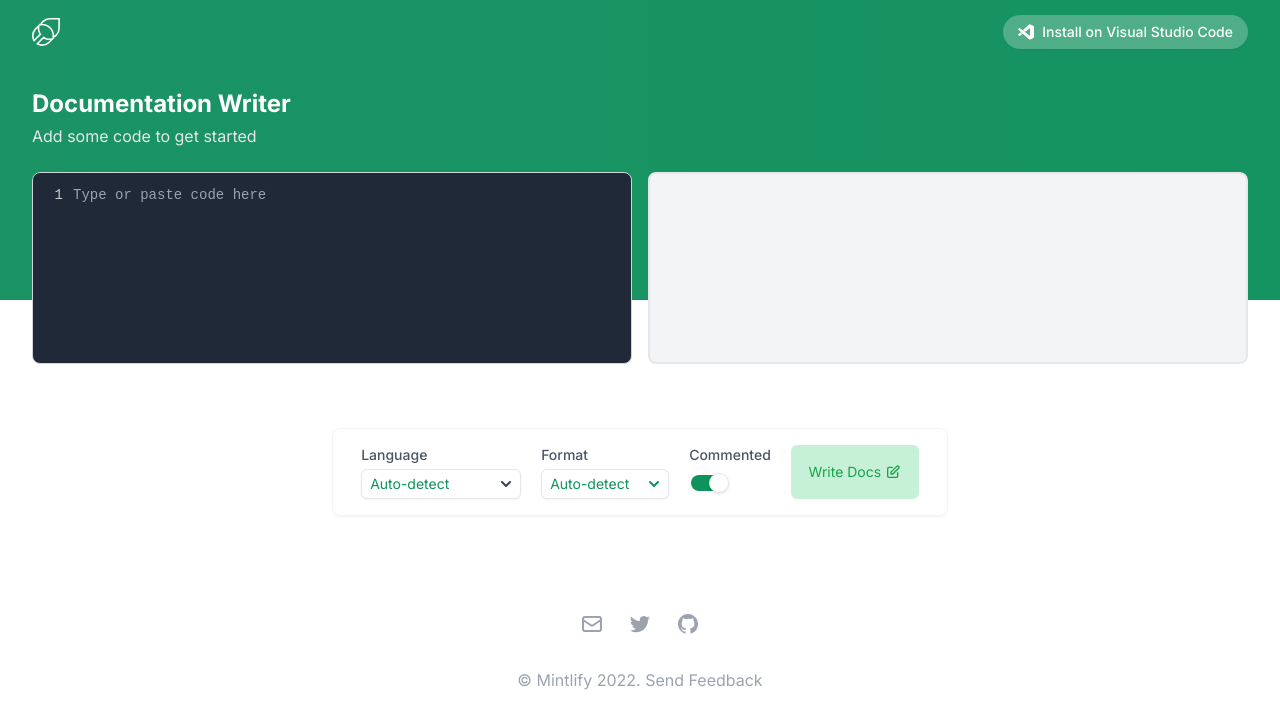
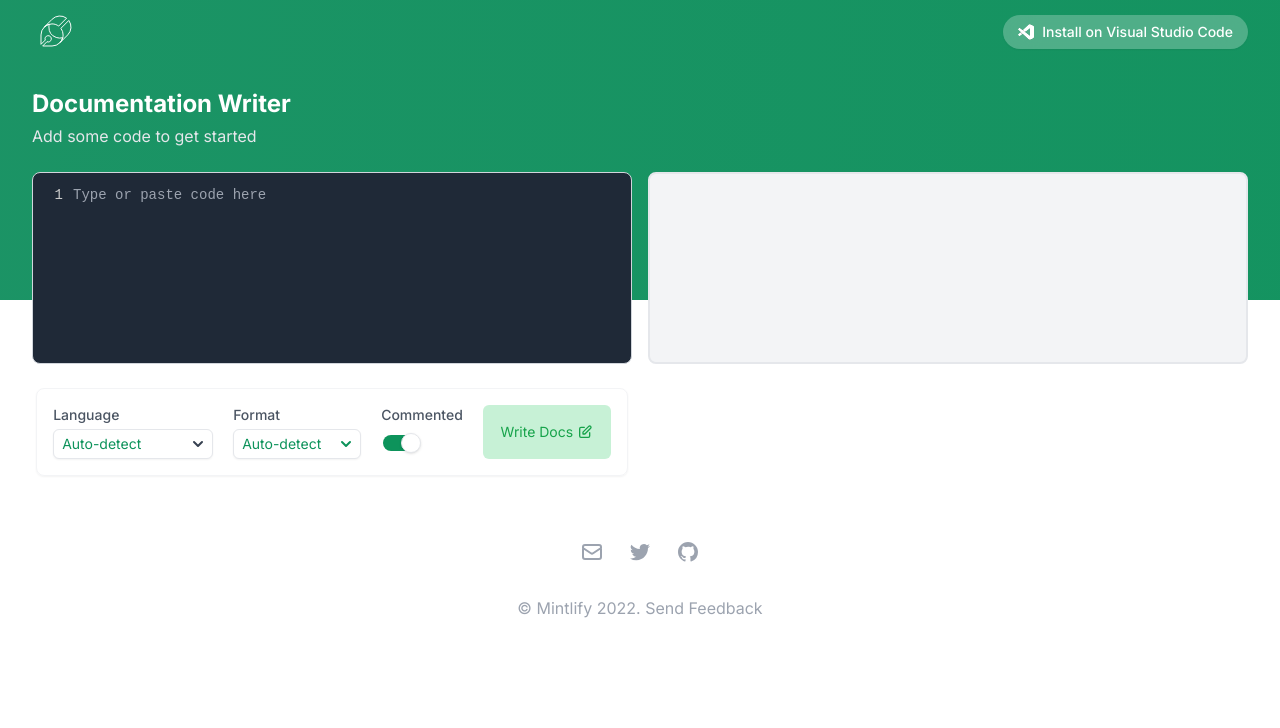
Before and after one commit to mintlify/docstring.ai, a Next.js app: page / in a window 1280 px wide. Shown: the top 728 px of the page. Built offline with nearby package versions, Linux system fonts and the light colour scheme.

Commit message:
Add responsive menu

```diff
--- a/pages/index.tsx
+++ b/pages/index.tsx
@@ -14,6 +14,7 @@ import { languages, Grammar } from 'prismjs';
 import CodeEditor from '../components/CodeEditor';
 import Output from '../components/Output';
 import vscode from '../assets/vsc.svg';
+import logo from '../assets/mintlify.svg';
 
 const ENDPOINT = process.env.NODE_ENV === 'development'
   ? 'http://localhost:5000'
@@ -166,14 +167,8 @@ export default function Example() {
               <div className="max-w-7xl mx-auto px-2 sm:px-4 lg:px-8">
                 <div className="relative h-16 flex items-center justify-between">
                   <div className="px-2 flex items-center lg:px-0">
-                    <div className="flex-shrink-0">
-                      <div className="h-7 w-7">
-                        <svg viewBox="0 0 141 141" fill="none" xmlns="http://www.w3.org/2000/svg">
-                          <path d="M18.4672 54.6072L34.4379 38.5328C33.5494 42.6428 32.858 46.9378 32.858 51.3214C32.858 57.7465 33.8393 64.3183 36.3867 70.4808C37.7727 74.4164 39.6401 78.3944 42.1274 82.1519L10.8786 113.401C9.19813 110.656 7.8153 107.841 6.82735 104.877L6.81229 104.832L6.79617 104.787C4.87361 99.4465 4.00367 93.8575 4.00001 88.2151C4.21919 76.4045 8.54284 64.6897 17.2843 55.788H17.2941L18.4672 54.6072Z" stroke="white" strokeWidth="8" />
-                          <path d="M26.9728 129.593L58.1003 98.2659C61.7071 100.625 65.5846 102.667 69.8386 104.09C76.1369 106.351 82.6506 107.343 89.1113 107.343C93.4212 107.343 97.7931 106.884 102.2 105.721L86.0496 121.976L86.0404 121.985L85.583 122.443C76.3521 131.674 64.3186 136.21 52.2175 136.434C46.5752 136.43 40.9862 135.56 35.6458 133.638L35.6291 133.632L35.6123 133.626C32.6572 132.592 29.7356 131.267 26.9728 129.593Z" stroke="white" strokeWidth="8" />
-                          <path d="M84.9806 44.1555L84.9517 44.1339L84.9225 44.1128C80.5289 40.9396 75.7466 38.1463 70.3607 36.3443C64.0624 34.0833 57.5487 33.0913 51.088 33.0913C48.8828 33.0913 46.6614 33.2115 44.4274 33.4846C46.6642 28.0962 50.0095 22.9946 54.4083 18.4328L54.8495 17.9915C64.1038 8.73728 76.3716 4 88.6458 4L110.107 4L136.434 4V30.3262V51.7878C136.434 64.0305 131.717 76.0876 122.42 85.6063C122.366 85.6611 122.315 85.7153 122.267 85.7685L122.026 86.0014C117.432 90.4366 112.29 93.8028 106.858 96.0437C107.158 93.8433 107.342 91.6063 107.342 89.3456C107.342 82.8754 106.347 76.3522 104.079 70.0453C102.335 65.0655 99.8209 60.0145 96.2571 55.4251C94.7351 53.3988 92.9816 51.3998 91.0077 49.4259C89.0247 47.4429 87.0164 45.6824 84.9806 44.1555Z" stroke="white" strokeWidth="8" />
-                        </svg>
-                      </div>
+                    <div className="mt-1 flex-shrink-0">
+                      <Image height={48} width={48} src={logo} />
                     </div>
                   </div>
                   <Link href="https://marketplace.visualstudio.com/items?itemname=mintlify.document">
@@ -207,8 +202,8 @@ export default function Example() {
         )}
       </Disclosure>
       <main className="relative -mt-32 z-10">
-        <div className="max-w-screen-xl mx-auto pb-6 px-4 sm:px-6 lg:pb-16 lg:px-8">
-          <div className="rounded-lg overflow-hidden">
+        <div className="max-w-screen-xl mx-auto pb-6 px-4 sm:px-6 lg:pb-8 lg:px-8">
+          <div className="rounded-lg">
             <div className="grid sm:grid-cols-2 sm:gap-4">
               <div className="h-full">
                 <CodeEditor
@@ -225,12 +220,158 @@ export default function Example() {
                   languageGrammar={selectedLanguage.grammar}
                 />
               </div>
+              <div className="hidden xl:block mt-2 w-full z-10">
+                <div className="grid gap-8 items-start justify-center">
+                  <span className="relative px-4 py-4 rounded-lg leading-none flex items-center border border-gray-100 shadow-sm">
+                    <span className="flex space-x-5">
+                      <div>
+                        <p className="text-sm text-gray-600 mb-1 font-medium">Language</p>
+                        <Menu as="div" className="relative inline-block text-left">
+                          <div>
+                            <Menu.Button className="inline-flex items-stretch w-40 rounded-md border border-gray-200 shadow-sm px-2 py-1 bg-white text-sm text-gray-700 hover:bg-gray-50 hover:border-gray-300">
+                              <div className="flex-1 text-left text-gray-700">
+                                {selectedLanguage.name}
+                              </div>
+                              <ChevronDownIcon className="-mr-1 ml-2 h-5 w-5" aria-hidden="true" />
+                            </Menu.Button>
+                          </div>
+
+                          <Transition
+                            as={Fragment}
+                            enter="transition ease-out duration-100"
+                            enterFrom="transform opacity-0 scale-95"
+                            enterTo="transform opacity-100 scale-100"
+                            leave="transition ease-in duration-75"
+                            leaveFrom="transform opacity-100 scale-100"
+                            leaveTo="transform opacity-0 scale-95"
+                          >
+                            <Menu.Items className="origin-top-right w-40 absolute right-0 mt-2 rounded-md shadow-lg bg-white ring-1 ring-black ring-opacity-5">
+                              <div className="py-1">
+                                {languagesDropdown.map((language) => (
+                                  <Menu.Item key={language.id}>
+                                    <button
+                                      type="button"
+                                      onClick={() => setSelectedLanguage(language)}
+                                      className={classNames(
+                                        selectedLanguage.id === language.id ? 'bg-gray-100 text-gray-900' : 'text-gray-700',
+                                        'block px-4 py-2 text-sm w-full text-left hover:bg-gray-100',
+                                      )}
+                                    >
+                                      {language.name}
+                                    </button>
+                                  </Menu.Item>
+                                ))}
+                              </div>
+                            </Menu.Items>
+                          </Transition>
+                        </Menu>
+                      </div>
+                      <div>
+                        <p className="text-sm text-gray-600 mb-1 font-medium">Format</p>
+                        <Menu as="div" className="relative inline-block text-left">
+                          <div>
+                            <Menu.Button className="inline-flex justify-center w-32 rounded-md border border-gray-200 shadow-sm px-2 py-1 bg-white text-sm hover:bg-gray-50 hover:border-gray-300">
+                              <div className="flex-1 text-left text-gray-700">
+                                {selectedFormat.name}
+                              </div>
+                              <ChevronDownIcon className="-mr-1 ml-2 h-5 w-5" aria-hidden="true" />
+                            </Menu.Button>
+                          </div>
+
+                          <Transition
+                            as={Fragment}
+                            enter="transition ease-out duration-100"
+                            enterFrom="transform opacity-0 scale-95"
+                            enterTo="transform opacity-100 scale-100"
+                            leave="transition ease-in duration-75"
+                            leaveFrom="transform opacity-100 scale-100"
+                            leaveTo="transform opacity-0 scale-95"
+                          >
+                            <Menu.Items className="origin-top-right w-32 absolute right-0 mt-2 rounded-md shadow-lg bg-white ring-1 ring-black ring-opacity-5 focus:outline-none">
+                              <div className="py-1">
+                                {
+                              formats.map((format) => (
+                                <Menu.Item key={format.id}>
+                                  <button
+                                    type="button"
+                                    onClick={() => setSelectedFormat(format)}
+                                    className={classNames(
+                                      format.id === selectedFormat.id ? 'bg-gray-100 text-gray-900' : 'text-gray-700',
+                                      'block px-4 py-2 text-sm w-full text-left',
+                                    )}
+                                  >
+                                    {format.name}
+                                  </button>
+                                </Menu.Item>
+                              ))
+                            }
+                              </div>
+                            </Menu.Items>
+                          </Transition>
+                        </Menu>
+                      </div>
+                      <div>
+                        <p className="text-sm text-gray-600 mb-1 font-medium">Commented</p>
+                        <div className="mt-2 flex">
+                          <Switch
+                            checked={commentsEnabled}
+                            onChange={setCommentsEnabled}
+                            className="flex-shrink-0 group relative rounded-full inline-flex items-center justify-center h-5 w-10 cursor-pointer"
+                          >
+                            <span className="sr-only">Use setting</span>
+                            <span aria-hidden="true" className="pointer-events-none absolute bg-white w-full h-full rounded-md" />
+                            <span
+                              aria-hidden="true"
+                              className={classNames(
+                                commentsEnabled ? 'bg-primary' : 'bg-gray-200',
+                                'pointer-events-none absolute h-4 w-9 mx-auto rounded-full transition-colors ease-in-out duration-200',
+                              )}
+                            />
+                            <span
+                              aria-hidden="true"
+                              className={classNames(
+                                commentsEnabled ? 'translate-x-5' : 'translate-x-0',
+                                'pointer-events-none absolute left-0 inline-block h-5 w-5 border border-gray-200 rounded-full bg-white shadow transform ring-0 transition-transform ease-in-out duration-200',
+                              )}
+                            />
+                          </Switch>
+                        </div>
+                      </div>
+                      <button
+                        type="button"
+                        className="relative flex w-32 space-x-1 justify-center items-center px-4 py-2 text-sm rounded-md text-green-600 bg-green-500 bg-opacity-25 hover:bg-opacity-40 duration-200"
+                        onClick={onClickGenerate}
+                      >
+                        {
+                      isGenerating ? (
+                        <div className="absolute inset-0 flex items-center justify-center">
+                          <svg className="animate-spin h-5 w-5" xmlns="http://www.w3.org/2000/svg" fill="none" viewBox="0 0 24 24">
+                            <circle className="opacity-25" cx="12" cy="12" r="10" stroke="currentColor" strokeWidth="4" />
+                            <path className="opacity-75" fill="currentColor" d="M4 12a8 8 0 018-8V0C5.373 0 0 5.373 0 12h4zm2 5.291A7.962 7.962 0 014 12H0c0 3.042 1.135 5.824 3 7.938l3-2.647z" />
+                          </svg>
+                        </div>
+                      ) : (
+                        <>
+                          <div>
+                            Write Docs
+                          </div>
+                          <div>
+                            <PencilAltIcon className="h-4 w-4" />
+                          </div>
+                        </>
+                      )
+                    }
+                      </button>
+                    </span>
+                  </span>
+                </div>
+              </div>
             </div>
           </div>
-          <div className="mt-16 w-full">
+          <div className="block xl:hidden mt-8 w-full z-10">
             <div className="grid gap-8 items-start justify-center">
-              <span className="relative px-7 py-4 rounded-lg leading-none flex items-center border border-gray-100 shadow-sm">
-                <span className="flex space-x-5">
+              <span className="relative px-4 py-4 rounded-lg leading-none flex items-center border border-gray-100 shadow-sm">
+                <span className="grid grid-cols-2 gap-5 sm:flex sm:space-x-5">
                   <div>
                     <p className="text-sm text-gray-600 mb-1 font-medium">Language</p>
                     <Menu as="div" className="relative inline-block text-left">
```
Also changed, not shown: assets/mintlify.svg.
